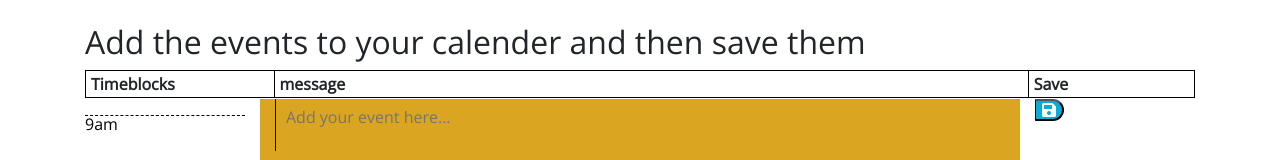
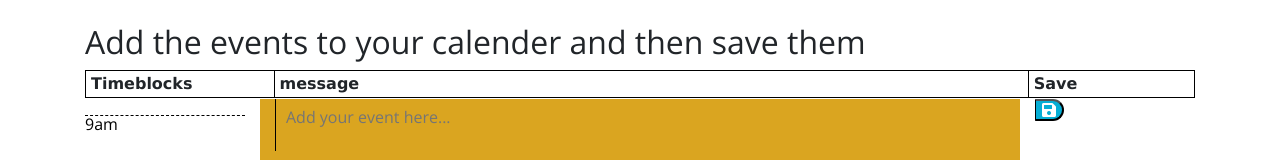
Before and after one commit to JMRosenberg12/Day-Planner, a plain HTML site: page index.html in a window 1280 px wide. Shown: the part 313-473 px from the top of the page. Drawn offline with nearby package versions, Linux system fonts and the light colour scheme.

Commit message:
Update style.css

```diff
--- a/style.css
+++ b/style.css
@@ -75,4 +75,4 @@ textarea{
     transition: all .3s ease-in-out;
   }
 
-table {Verdana, Geneva, Tahoma, sans-serif;}
+table {font-family: Verdana, Geneva, Tahoma, sans-serif;}
```
